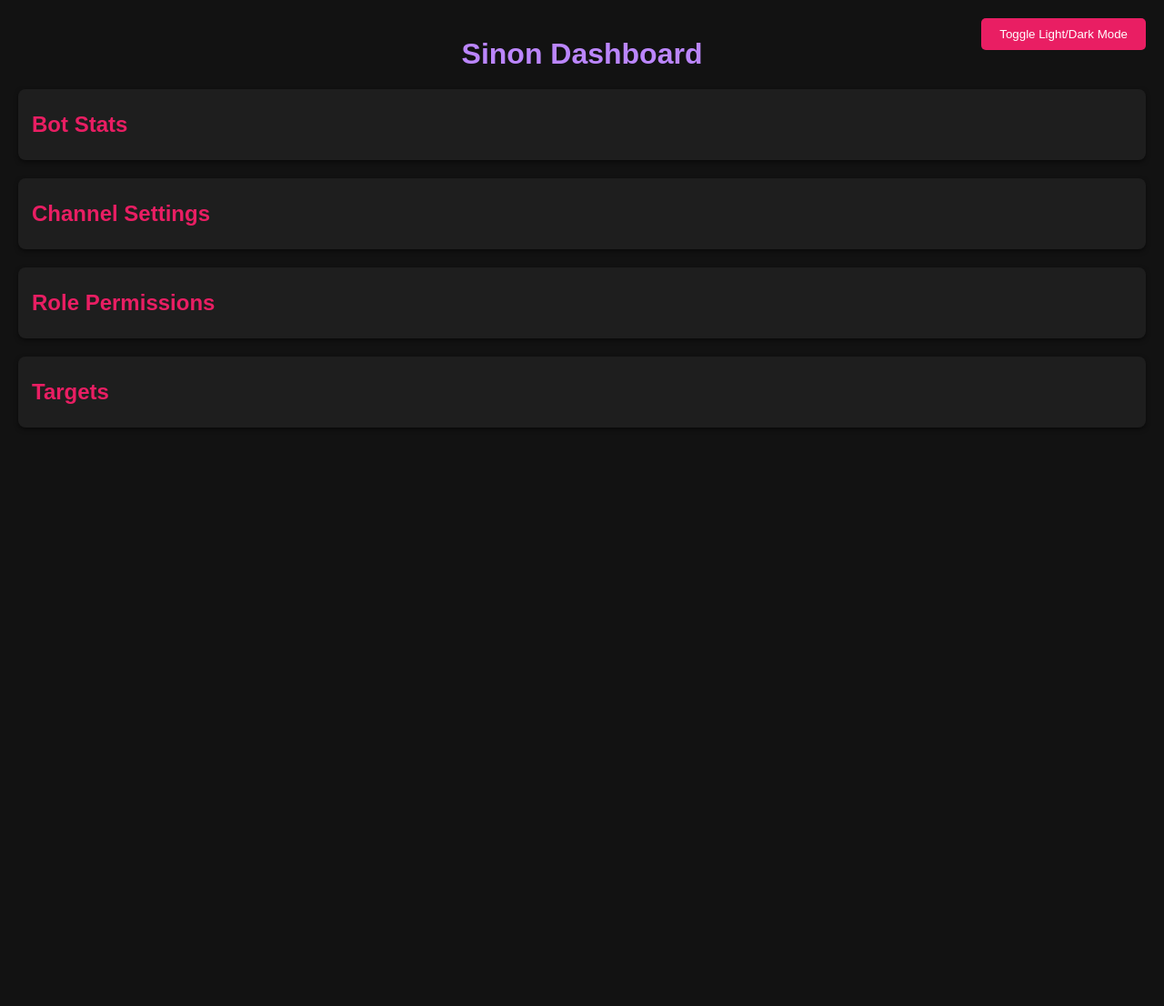
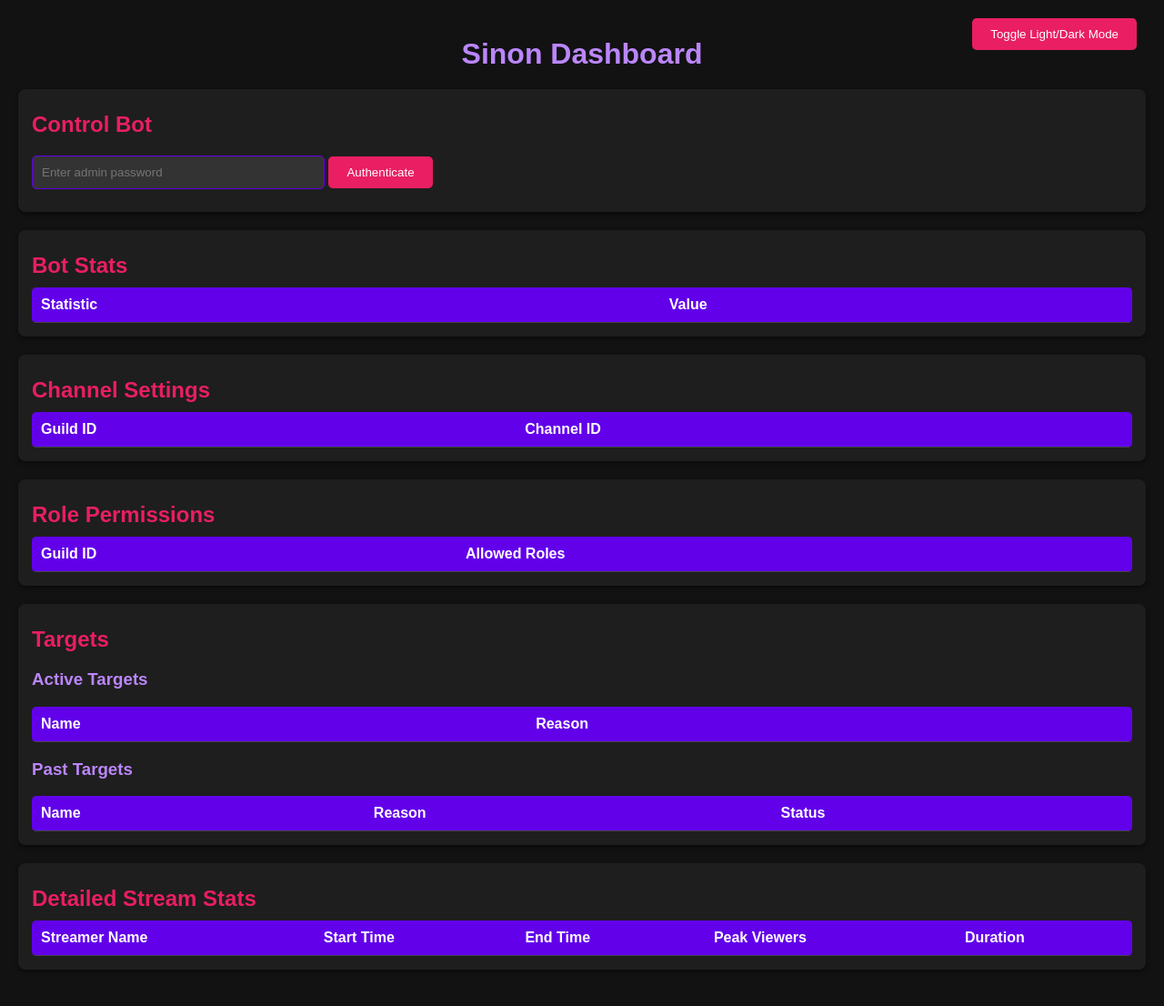
Before and after one commit to Puppetino/Sinon-SSI, a Flask app: page / in a window 1280 px wide. Shown: the whole page at 91% size. Before the commit the page ends 444 px from the top, so only its background shows below. Run offline with Flask 3, Linux system fonts and the light colour scheme; lists and menus that the app fills with data are empty.

Commit message:
updated the dev site
Some features are still not working!
Will be fixed soon.

```diff
--- a/app.py
+++ b/app.py
@@ -1,11 +1,32 @@
-from flask import Flask, render_template, jsonify
+from flask import Flask, render_template, jsonify, request, session
+from dotenv import load_dotenv
+import subprocess
 import json
 import os
+from flask_talisman import Talisman
+from flask_cors import CORS
+
+load_dotenv()
 
 app = Flask(__name__)
+app.secret_key = os.getenv("FLASK_SECRET_KEY", "default_secret_key")  # Add a strong secret key
+Talisman(app)
+CORS(app, supports_credentials=True)
 
-# Define the path to your Data folder
-DATA_FOLDER = os.path.join(os.path.dirname(__file__), 'data')
+DATA_FOLDER = os.path.join(os.path.dirname(__file__), 'data')   # Define the path to your Data folder
+BOT_SCRIPT = os.path.join(os.path.dirname(__file__), 'bot.py')  # Path to the bot script
+
+# Track the bot process
+bot_process = None
+
+# Authentication
+@app.route('/api/auth', methods=['POST'])
+def authenticate():
+    password = request.form.get('password')
+    if password == os.getenv('ADMIN_PASSWORD', 'default_password'):
+        session['authenticated'] = True
+        return jsonify({"message": "Authentication successful"}), 200
+    return jsonify({"error": "Unauthorized"}), 403
 
 # Load data from JSON files
 def load_json(file_name):
@@ -15,6 +36,7 @@
             return json.load(file)
     return {}
 
+# Home route
 @app.route('/')
 def home():
     # Load data to pass to the HTML template
@@ -57,5 +79,109 @@
 
     return jsonify(data)
 
+# API route to fetch detailed streams
+@app.route('/api/detailed_streams', methods=['GET'])
+def detailed_streams():
+    stats_file = os.path.join(DATA_FOLDER, 'stats.json')
+    if os.path.exists(stats_file):
+        with open(stats_file, 'r') as file:
+            stats = json.load(file)
+            return jsonify(stats.get("detailed_streams", {}))
+    return jsonify({})
+
+#@app.route('/api/control', methods=['POST'])
+@app.route('/api/control', methods=['POST'])
+def control_bot():
+    if not session.get('authenticated'):
+        return jsonify({"error": "Unauthorized"}), 403
+    global bot_process
+    action = request.form.get('action')
+    password = request.form.get('password')
+
+    # Password protection
+    if password != os.getenv('ADMIN_PASSWORD', 'default_password'):
+        return jsonify({"error": "Unauthorized"}), 403
+
+    if action == "start":
+        if bot_process and bot_process.poll() is None:
+            return jsonify({"message": "Bot is already running."}), 400
+
+        # Start the bot in a detached process
+        if os.name == "nt":  # Windows
+            bot_process = subprocess.Popen(
+                ["python", BOT_SCRIPT],
+                creationflags=subprocess.CREATE_NEW_CONSOLE,
+                stdout=subprocess.DEVNULL,
+                stderr=subprocess.DEVNULL,
+            )
+        else:  # Linux/Unix
+            bot_process = subprocess.Popen(
+                ["python3", BOT_SCRIPT],
+                stdout=subprocess.DEVNULL,
+                stderr=subprocess.DEVNULL,
+                preexec_fn=os.setpgrp,
+            )
+        return jsonify({"message": "Bot is starting..."}), 200
+
+    elif action == "restart":
+        if bot_process and bot_process.poll() is None:
+            bot_process.terminate()
+            bot_process.wait()
+
+        # Restart the bot
+        return control_bot_start()
+
+    elif action == "shutdown":
+        if bot_process and bot_process.poll() is None:
+            bot_process.terminate()
+            bot_process.wait()
+            bot_process = None
+            return jsonify({"message": "Bot is shutting down..."}), 200
+        return jsonify({"error": "Bot is not running."}), 400
+
+    return jsonify({"error": "Invalid action"}), 400
+
+def control_bot_start():
+    global bot_process
+    # Start the bot in a detached process
+    if os.name == "nt":  # Windows
+        bot_process = subprocess.Popen(
+            ["python", BOT_SCRIPT],
+            creationflags=subprocess.CREATE_NEW_CONSOLE,  # Open in a new console
+            stdout=subprocess.DEVNULL,
+            stderr=subprocess.DEVNULL,
+        )
+    else:  # Linux/Unix
+        bot_process = subprocess.Popen(
+            ["python3", BOT_SCRIPT],
+            stdout=subprocess.DEVNULL,
+            stderr=subprocess.DEVNULL,
+            preexec_fn=os.setpgrp,  # Detach from terminal
+        )
+    return jsonify({"message": "Bot is starting..."}), 200
+
+@app.route('/api/check-auth', methods=['GET'])
+def check_auth():
+    is_authenticated = session.get('authenticated', False)
+    return jsonify({"authenticated": is_authenticated})
+
+@app.route('/favicon.ico')
+def favicon():
+    return app.send_static_file('favicon.ico')
+
+@app.after_request
+def remove_security_headers(response):
+    return response
+
+@app.after_request
+def add_relaxed_security_headers(response):
+    response.headers['Content-Security-Policy'] = (
+        "default-src 'self'; "
+        "style-src 'self' 'unsafe-inline'; "
+        "script-src 'self' 'unsafe-inline'; "
+        "connect-src 'self'; "
+    )
+    return response
+
 if __name__ == '__main__':
     app.run(debug=True, host='0.0.0.0', port=5000)
--- a/static/css/style.css
+++ b/static/css/style.css
@@ -20,6 +59,10 @@
     margin: 10px 0;
 }
 
+.section h3 {
+    color: #bb86fc; /* Purple for subsection headings */
+}
+
 /* Section Styling */
 .section {
     margin-bottom: 20px;
@@ -29,13 +72,15 @@
     box-shadow: 0 2px 5px rgba(0, 0, 0, 0.5);
 }
 
-.section h3 {
-    color: #bb86fc; /* Purple for subsection headings */
+.section:hover {
+    box-shadow: 0 0 15px 5px #bb86fc; /* Purple glow */
+    transition: transform 0.3s ease, box-shadow 0.3s ease;
 }
 
 /* Content */
+/* Default display for content sections */
 .content {
-    display: none; /* Collapsible content (hidden by default) */
+    display: block; /* Keep sections open on page load */
     margin-top: 10px;
 }
 
@@ -75,35 +120,38 @@
     padding: 10px 20px;
     cursor: pointer;
     border-radius: 5px;
+    transition: background-color 0.3s ease, transform 0.2s ease;
 }
 
-/* Light Mode */
-body.light-mode {
-    background-color: #f4f4f4;
-    color: #121212;
+#theme-toggle:hover {
+    background-color: #bb86fc; /* Purple hover */
+    transform: scale(1.05); /* Slightly grow on hover */
 }
 
-body.light-mode .section {
-    background-color: #ffffff;
-    color: #121212;
-    box-shadow: 0 2px 5px rgba(0, 0, 0, 0.1);
+/* Form Inputs */
+input[type="password"] {
+    width: 300px;
+    padding: 10px;
+    margin: 10px 0;
+    border: 1px solid #6200ea;
+    border-radius: 5px;
+    background-color: #333;
+    color: #f5f5f5;
 }
 
-body.light-mode h2 {
-    color: #6200ea;
+/* Buttons */
+button {
+    background-color: #e91e63;
+    color: #ffffff;
+    border: none;
+    padding: 10px 20px;
+    margin-right: 10px;
+    cursor: pointer;
+    border-radius: 5px;
+    transition: background-color 0.3s ease, transform 0.2s ease;
 }
 
-body.light-mode table {
-    background-color: #ffffff;
-    color: #121212;
+button:hover {
+    background-color: #bb86fc;
+    transform: scale(1.05); /* Slightly grow on hover */
 }
-
-body.light-mode thead {
-    background-color: #bb86fc;
-    color: #ffffff;
-}
-
-body.light-mode #theme-toggle {
-    background-color: #6200ea;
-    color: #ffffff;
-}
--- a/static/js/script.js
+++ b/static/js/script.js
@@ -1,20 +1,102 @@
-// Function to toggle visibility of content sections
-function toggleContent(element) {
-    const content = element.nextElementSibling;
-    if (content.style.display === "block") {
-        content.style.display = "none";
-    } else {
-        content.style.display = "block";
-    }
+document.addEventListener('DOMContentLoaded', () => {
+    console.log('DOM fully loaded and parsed'); // Debug log
+
+    // Attach listener to the authentication form
+    const authForm = document.getElementById('auth-form');
+    authForm.addEventListener('submit', (event) => {
+        event.preventDefault(); // Prevent page reload
+        console.log('Authentication form submitted'); // Debug log
+        authenticate();
+    });
+
+    // Attach listeners to control buttons
+    const controlButtons = document.getElementById('control-buttons');
+    controlButtons.addEventListener('click', (event) => {
+        const action = event.target.dataset.action;
+        if (action) {
+            console.log(`Control button clicked: ${action}`); // Debug log
+            controlBot(action);
+        }
+    });
+});
+
+// Control bot actions (start, restart, shutdown)
+function controlBot(action) {
+    console.log(`Control bot action initiated: ${action}`); // Debug log
+
+    fetch('/api/control', {
+        method: 'POST',
+        credentials: 'same-origin', // Include session cookies
+        body: new URLSearchParams({ action }),
+        headers: { 'Content-Type': 'application/x-www-form-urlencoded' }
+    })
+        .then(response => {
+            console.log('Control bot response status:', response.status); // Debug log
+            if (!response.ok) {
+                throw new Error(`HTTP error! Status: ${response.status}`);
+            }
+            return response.json();
+        })
+        .then(data => {
+            console.log('Control bot response data:', data); // Debug log
+            alert(data.message || data.error);
+        })
+        .catch(error => {
+            console.error('Error controlling bot:', error);
+            alert('Error controlling bot: ' + error.message);
+        });
 }
 
-// Theme toggle functionality
-document.addEventListener("DOMContentLoaded", () => {
-    const toggleButton = document.getElementById("theme-toggle");
-    toggleButton.addEventListener("click", () => {
-        document.body.classList.toggle("light-mode");
-        toggleButton.textContent = document.body.classList.contains("light-mode")
-            ? "Toggle Dark Mode"
-            : "Toggle Light Mode";
-    });
+// Fetch detailed streams
+function fetchDetailedStreams() {
+    fetch('/api/detailed_streams')
+        .then(response => response.json())
+        .then(data => {
+            const tbody = document.getElementById('detailed-streams');
+            tbody.innerHTML = ''; // Clear existing rows
+            Object.values(data).forEach(stream => {
+                const row = `<tr>
+                    <td>${stream.streamer_name}</td>
+                    <td>${stream.start_time}</td>
+                    <td>${stream.end_time || 'Ongoing'}</td>
+                    <td>${stream.peak_viewers}</td>
+                    <td>${stream.duration}</td>
+                </tr>`;
+                tbody.innerHTML += row;
+            });
+        })
+        .catch(error => console.error('Error fetching streams:', error));
+}
+
+// Authenticate the user
+function authenticate() {
+    const password = document.querySelector("input[name='password']").value;
+    console.log('Password entered:', password); // Debug log
+
+    fetch('/api/auth', {
+        method: 'POST',
+        body: new URLSearchParams({ password }),
+        headers: { 'Content-Type': 'application/x-www-form-urlencoded' }
+    })
+        .then(response => response.json())
+        .then(data => {
+            console.log('Authentication response:', data); // Debug log
+            if (data.message) {
+                alert(data.message);
+                document.getElementById('auth-form').style.display = 'none';
+                document.getElementById('control-buttons').style.display = 'block';
+            } else {
+                alert(data.error);
+            }
+        })
+        .catch(error => console.error('Authentication error:', error));
+}
+
+document.getElementById('auth-form').addEventListener('submit', event => {
+    event.preventDefault(); // Prevent form submission
+    authenticate();         // Call the authenticate function
 });
+
+fetch('/api/check-auth', { credentials: 'same-origin' })
+    .then(response => response.json())
+    .then(data => console.log('Authenticated:', data.authenticated));
--- a/templates/index.html
+++ b/templates/index.html
@@ -9,6 +9,22 @@
 <body>
     <button id="theme-toggle">Toggle Light/Dark Mode</button>
     <h1>Sinon Dashboard</h1>
+
+    <!-- Bot Control -->
+    <div class="section">
+        <h2 onclick="toggleContent(this)">Control Bot</h2>
+        <div class="content">
+            <form id="auth-form">
+                <input type="password" name="password" placeholder="Enter admin password" required>
+                <button type="submit">Authenticate</button>
+            </form>
+            <div id="control-buttons" style="display: none;">
+                <button type="button" data-action="start">Start Bot</button>
+                <button type="button" data-action="restart">Restart Bot</button>
+                <button type="button" data-action="shutdown">Shutdown Bot</button>
+            </div>
+        </div>
+    </div>
 
     <!-- Stats Section -->
     <div class="section">
@@ -122,6 +138,25 @@
         </div>
     </div>
 
+    <!-- Detailed Stream Stats -->
+    <div class="section">
+        <h2 onclick="toggleContent(this)">Detailed Stream Stats</h2>
+        <div class="content">
+            <table>
+                <thead>
+                    <tr>
+                        <th>Streamer Name</th>
+                        <th>Start Time</th>
+                        <th>End Time</th>
+                        <th>Peak Viewers</th>
+                        <th>Duration</th>
+                    </tr>
+                </thead>
+                <tbody id="detailed-streams"></tbody>
+            </table>
+        </div>
+    </div>
+
     <script src="../static/js/script.js"></script>
 </body>
 </html>
```
Also changed, not shown: other parts of static/css/style.css (+39 -0 lines), bot.py (+25 -7 lines), static/favicon.ico (added).
